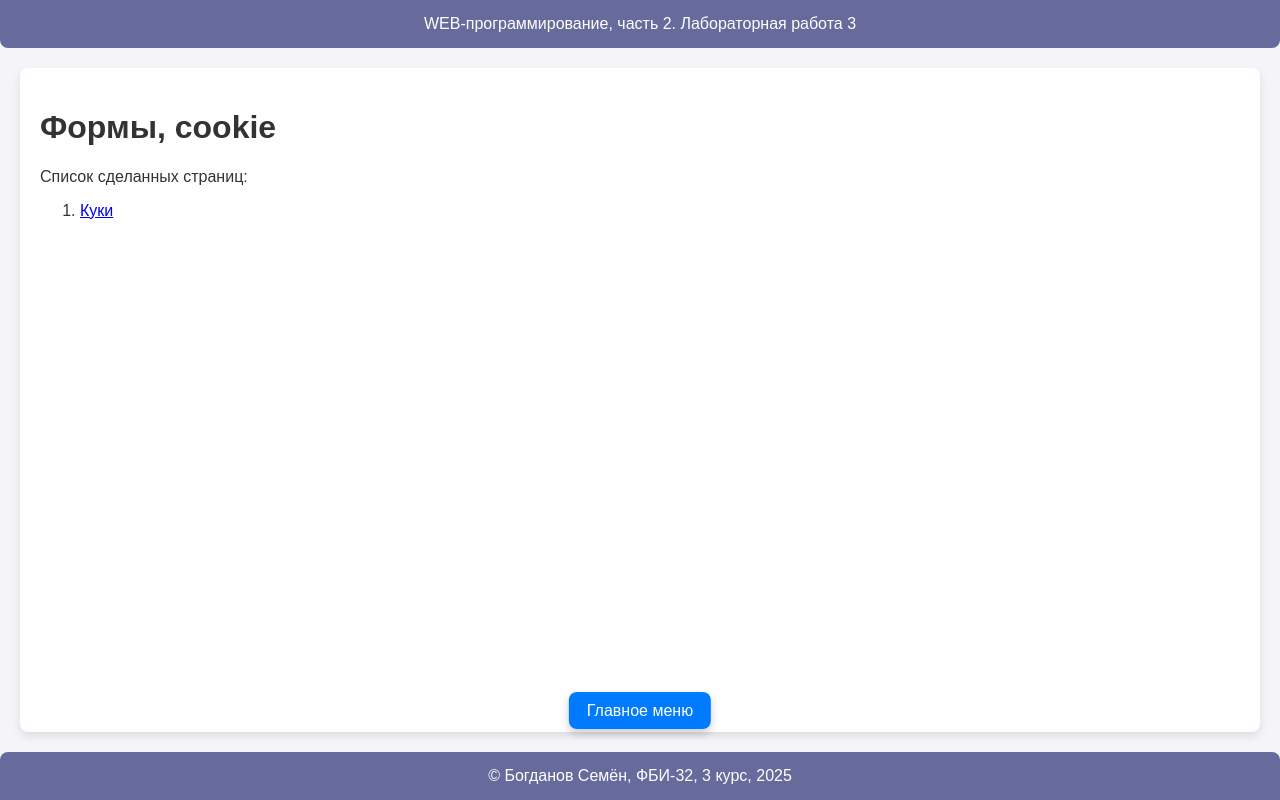
After one commit to Semerka54/SUETA, a Flask app: page /lab3/ in a window 1280 px wide. The commit adds this page. Run offline with Flask 3, Linux system fonts and the light colour scheme.

Commit message:
Заготовка к третьей лабораторной работе

```diff
--- a/app.py
+++ b/app.py
@@ -2,10 +2,12 @@ from flask import Flask, url_for, request, redirect, render_template, Response,
 import datetime
 from lab1 import lab1
 from lab2 import lab2
+from lab3 import lab3
 
 app = Flask(__name__)
 app.register_blueprint(lab1)
 app.register_blueprint(lab2)
+app.register_blueprint(lab3)
 
 
 @app.route('/')
@@ -118,3 +120,13 @@ def internal_error(error):
         </body>
     </html>
     """, 500
+
+
+@app.route('/start')
+def start():
+    return '''
+    <h1>Добро пожаловать!</h1>
+    <ul>
+        <li><a href="/lab3/">Лабораторная 3</a></li>
+    </ul>
+    '''
--- a/lab3.py
+++ b/lab3.py
@@ -0,0 +1,8 @@
+from flask import Blueprint, url_for, request, redirect, Response, render_template, abort
+import datetime
+lab3 = Blueprint('lab3', __name__)
+
+
+@lab3.route('/lab3/')
+def lab():
+    return render_template('lab3/lab3.html')
--- a/templates/index.html
+++ b/templates/index.html
@@ -10,6 +10,7 @@
     <ul>
         <li><a href="{{ url_for('lab1.lab') }}">Первая лабораторная</a></li>
         <li><a href="{{ url_for('lab2.lab') }}">Вторая лабораторная</a></li>
+        <li><a href="{{ url_for('lab3.lab') }}">Третья лабораторная</a></li>
     </ul>
 </nav>
 {% endblock %}
--- /dev/null
+++ b/templates/lab3/lab3.html
@@ -0,0 +1,11 @@
+{% extends "base.html" %}
+
+{% block lab %}Лабораторная работа 3{% endblock %}
+
+{% block main %}
+    <h1>Формы, cookie</h1>
+    <div>Список сделанных страниц:</div>
+    <ol>
+        <li><a href="/lab3/cookie">Куки</a></li>
+    </ol>
+{% endblock %}
```
